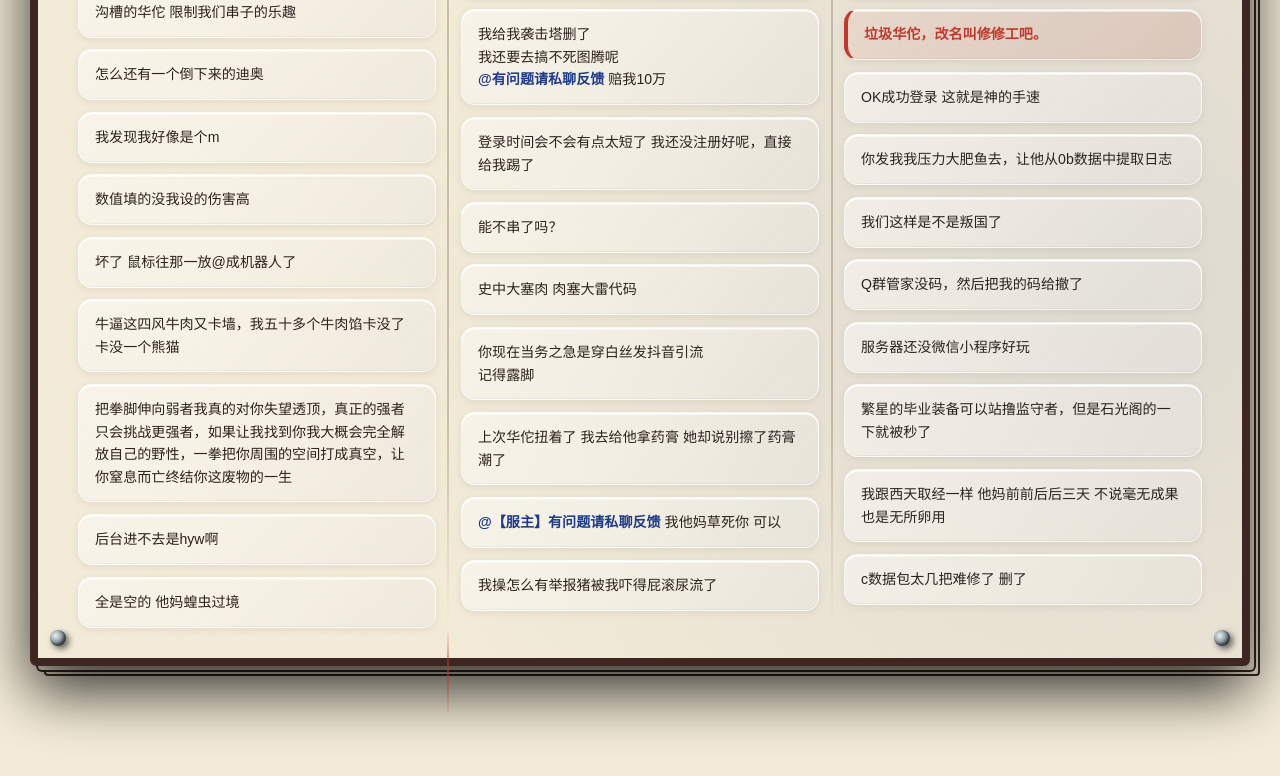
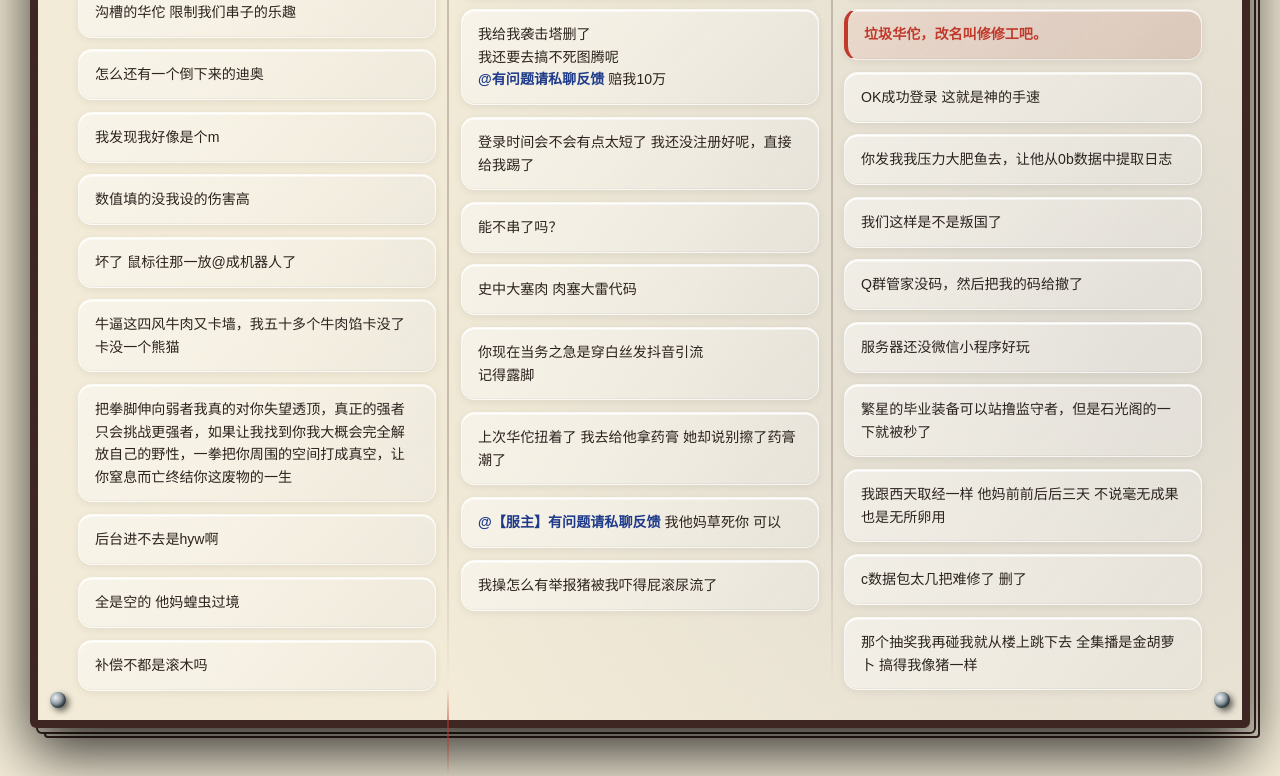
Before and after one commit to tertauc/tertauc.github.io, a plain HTML site: page leziht.html in a window 1280 px wide. Shown: the part 1266-2042 px from the top of the page. Before the commit the page ends 1983 px from the top, so only its background shows below. Drawn offline with Linux system fonts and the light colour scheme.

Commit message:
leziht 追加两条语录

```diff
--- a/leziht.html
+++ b/leziht.html
@@ -1552,6 +1552,7 @@
                     <div data-page-node-id="new-record-33" class="record-item" role="button" tabindex="0">把拳脚伸向弱者我真的对你失望透顶，真正的强者只会挑战更强者，如果让我找到你我大概会完全解放自己的野性，一拳把你周围的空间打成真空，让你窒息而亡终结你这废物的一生</div>
                     <div data-page-node-id="new-record-36" class="record-item" role="button" tabindex="0">后台进不去是hyw啊</div>
                     <div data-page-node-id="new-record-39" class="record-item" role="button" tabindex="0">全是空的 他妈蝗虫过境</div>
+                    <div data-page-node-id="new-record-42" class="record-item" role="button" tabindex="0">补偿不都是滚木吗</div>
                 </div>
 
                 <div data-page-node-id="KeLhlud6a6lx9Qam6WS7hE" class="column">
@@ -1607,6 +1608,7 @@
                     <div data-page-node-id="new-record-34" class="record-item" role="button" tabindex="0">繁星的毕业装备可以站撸监守者，但是石光阁的一下就被秒了</div>
                     <div data-page-node-id="new-record-38" class="record-item" role="button" tabindex="0">我跟西天取经一样 他妈前前后后三天 不说毫无成果 也是无所卵用</div>
                     <div data-page-node-id="new-record-40" class="record-item" role="button" tabindex="0">c数据包太几把难修了 删了</div>
+                    <div data-page-node-id="new-record-43" class="record-item" role="button" tabindex="0">那个抽奖我再碰我就从楼上跳下去 全集播是金胡萝卜 搞得我像猪一样</div>
                 </div>
             </div>
         </div>
@@ -1625,7 +1627,7 @@
         /* ============================================================
            0. 全局常量
            ============================================================ */
-        const COPY_SUFFIX = '\n\n来自：我的世界拾光阁服务器 - 服务器地址：mcsgg.top - 版本：26.2 - 离线可进';
+        const COPY_SUFFIX = '\n\n来自：我的世界拾光阁服务器 - 服务器地址：mcsgg.top - 版本：Java 26.3 - 离线可进';
 
         /* ============================================================
            1. 入场虚化（动画结束后移除节点，避免常驻 backdrop-filter）
```
